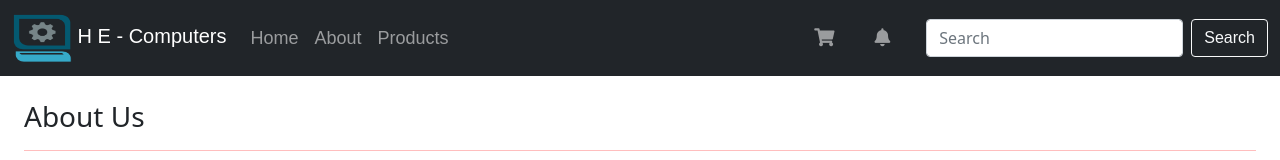
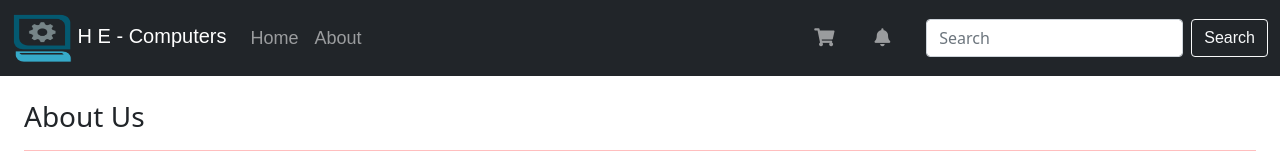
Before and after one commit to IPSNano/HE-Computer, a plain HTML site: page about.html in a window 1280 px wide. Shown: the top 160 px of the page. Drawn offline with nearby package versions, Linux system fonts and the light colour scheme.

Commit message:
Update about.html

```diff
--- a/about.html
+++ b/about.html
@@ -23,9 +23,6 @@
             </li>
             <li class="nav-item">
               <a class="nav-link" onclick="clickToPageA();">About</a>
-            </li>
-            <li class="nav-item">
-              <a class="nav-link "onclick="clickToPageP();" >Products</a>
             </li>
           </ul>
            <ul class="navbar-nav d-flex flex-row me-1">
```
